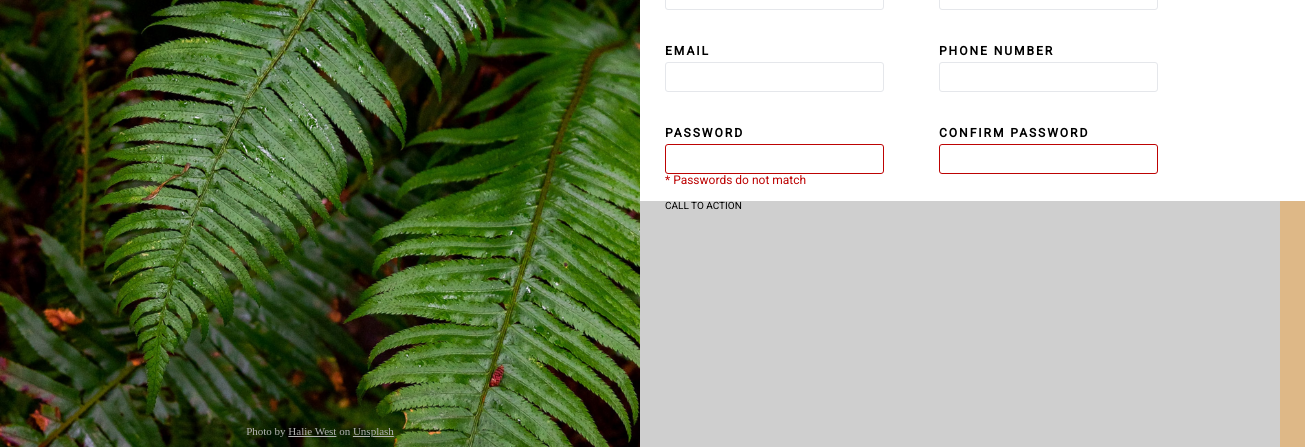
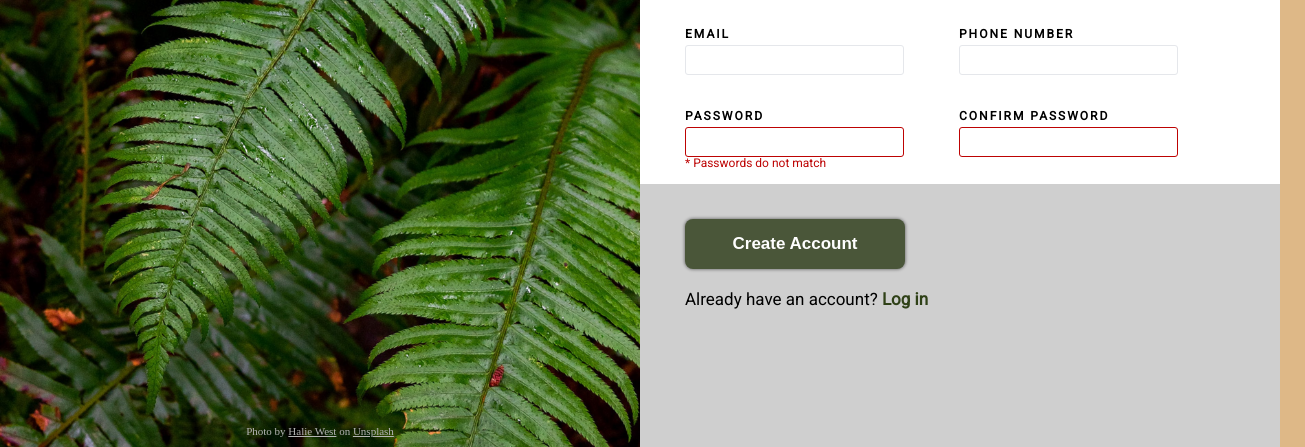
Before and after one commit to ykoziy/odin-signup-form, a plain HTML site: page index.html in a window 1280 px wide. Shown: the part 353-800 px from the top of the page, 1305 px wide, since content can reach past the window. Drawn offline with Linux system fonts and the light colour scheme.

Commit message:
Added call to action section, with btn

```diff
--- a/css/style.css
+++ b/css/style.css
@@ -104,9 +104,9 @@ section:nth-child(2) {
 }
 
 section:nth-child(2) > div {
-  width: 100%;
   flex: 1;
-  padding-left: 25px;
+  padding-left: 45px;
+  font-size: 1.2rem;
 }
 
 section:nth-child(2) > div:nth-child(even) {
@@ -115,7 +115,6 @@ section:nth-child(2) > div:nth-child(even) {
   background-color: white;
   padding-top: 15px;
   padding-bottom: 15px;
-  font-size: 1.2rem;
 }
 
 #register-form label span {
@@ -129,7 +128,6 @@ section:nth-child(2) > div:nth-child(even) {
 #register-form {
   display: flex;
   gap: 55px;
-  flex-grow: 1;
 }
 
 .col {
@@ -144,3 +142,31 @@ section:nth-child(2) > div:nth-child(even) {
 .error-msg {
   color: #bd0303;
 }
+
+#create-account-btn {
+  width: 220px;
+  background-color: #4a5639;
+  color: white;
+  padding: 15px;
+  border: none;
+  border-radius: 8px;
+  font-size: 1.7rem;
+  font-weight: bold;
+  box-shadow: 0px 0px 3px 1px rgba(0, 0, 0, 0.37);
+}
+
+#action {
+  padding-top: 35px;
+  display: flex;
+  flex-direction: column;
+  gap: 10%;
+}
+
+#action p {
+  font-size: 1.7rem;
+}
+
+#action a {
+  color: #2f4117;
+  font-weight: bold;
+}
--- a/index.html
+++ b/index.html
@@ -74,7 +74,13 @@
             </div>
           </form>
         </div>
-        <div>CALL TO ACTION</div>
+        <div id="action">
+          <button id="create-account-btn">Create Account</button>
+          <p>
+            Already have an account?
+            <a>Log in</a>
+          </p>
+        </div>
       </section>
     </main>
   </body>
```
